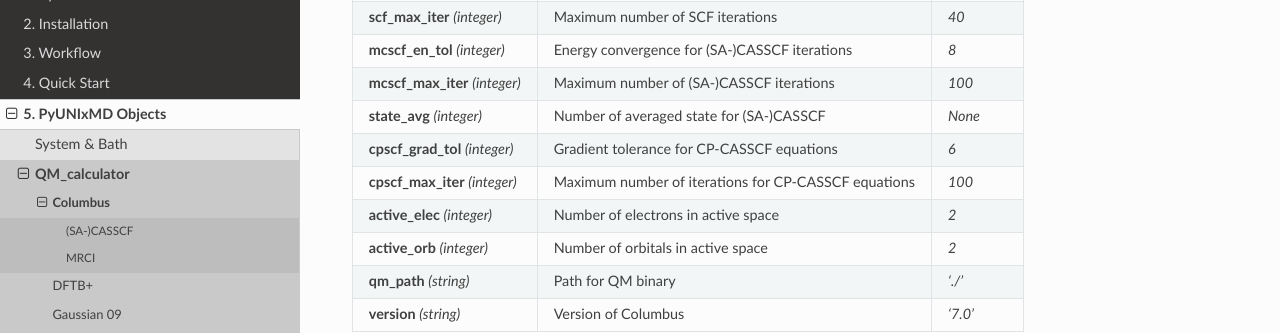
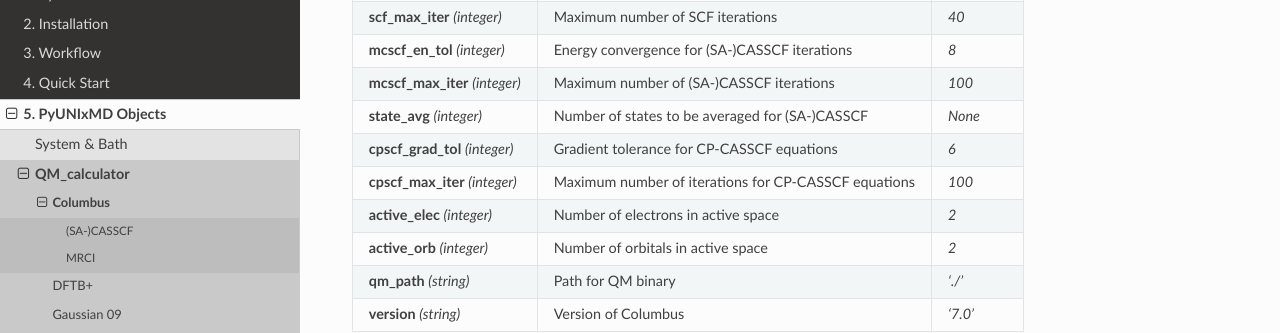
Before and after one commit to skmin-lab/unixmd, a Sphinx documentation site: the page built from docs/source/objects/qm/prog_columbus.rst, in a window 1280 px wide and 900 px high, scrolled down 637 px. Shown: the part 151-484 px from the top of the window. Built offline with Sphinx 7.4.7 and the Read the Docs theme 2.0.0, drawn with Linux system fonts in a browser that asks for light colours; cross-references to code outside the pages are shown as plain code; some of the changed text lies outside the part shown.

Commit message:
Fix argument table

```diff
--- a/docs/source/objects/qm/prog_columbus.rst
+++ b/docs/source/objects/qm/prog_columbus.rst
@@ -54,7 +54,7 @@ In the current version of PyUNIxMD, (SA-)CASSCF and (MRCI) methods are available
 | **mcscf_max_iter**     | Maximum number of (SA-)CASSCF iterations            | *100*          |
 | *(integer)*            |                                                     |                |
 +------------------------+-----------------------------------------------------+----------------+
-| **state_avg**          | Number of averaged state for (SA-)CASSCF            | *None*         |
+| **state_avg**          | Number of states to be averaged for (SA-)CASSCF     | *None*         |
 | *(integer)*            |                                                     |                |
 +------------------------+-----------------------------------------------------+----------------+
 | **cpscf_grad_tol**     | Gradient tolerance for CP-CASSCF equations          | *6*            |
@@ -216,8 +216,8 @@ MRCI
 | **mrci_max_iter**      | Maximum number of MRCI iterations                   | *None*         |
 | *(integer)*            |                                                     |                |
 +------------------------+-----------------------------------------------------+----------------+
-| **state_avg**          | Number of averaged state for (SA-)CASSCF and MRCI   | *None*         |
-| *(integer)*            |                                                     |                |
+| **state_avg**          | Number of states to be averaged                     | *None*         |
+| *(integer)*            | for (SA-)CASSCF and MRCI                            |                |
 +------------------------+-----------------------------------------------------+----------------+
 | **active_elec**        | Number of electrons in active space                 | *2*            |
 | *(integer)*            |                                                     |                |
```
